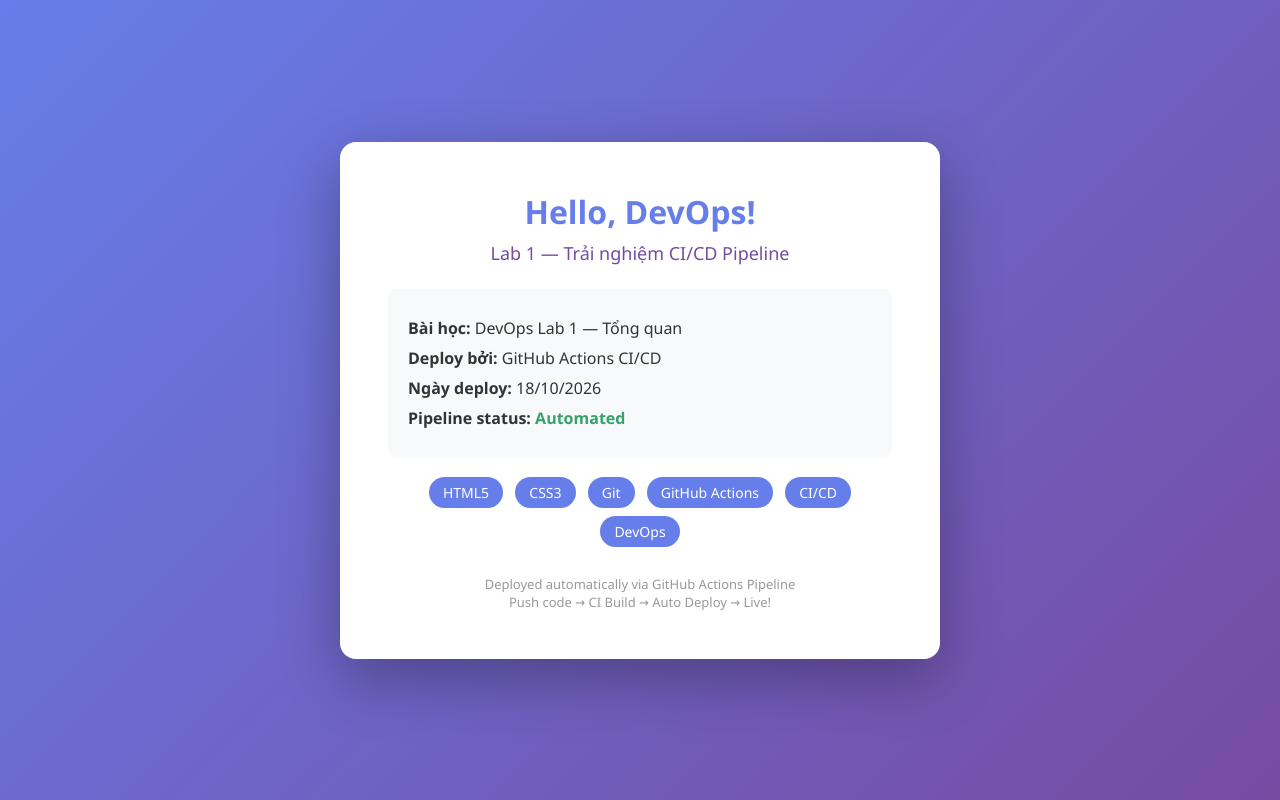
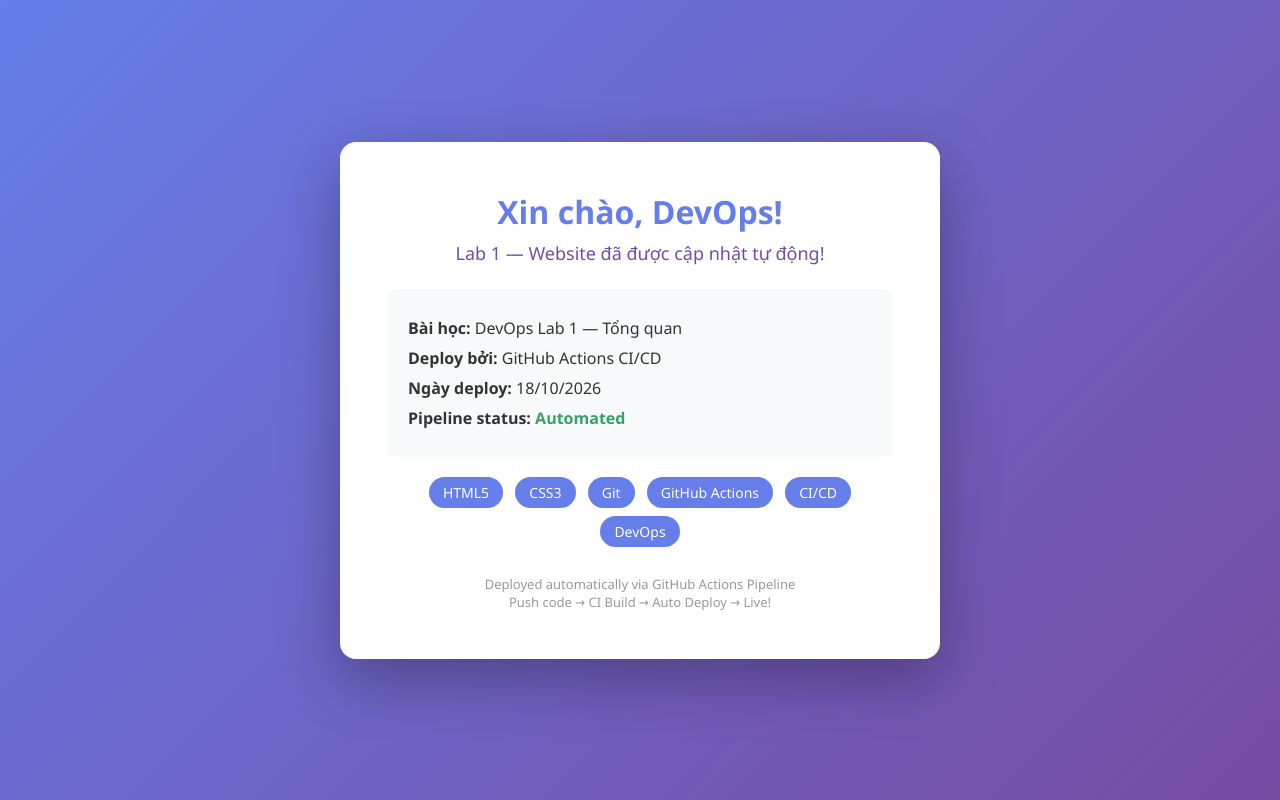
Before and after one commit to dtc235180166-mel/devops-lab1-portfolio, a plain HTML site: page index.html in a window 1280 px wide. Drawn offline with Linux system fonts and the light colour scheme.

Commit message:
Update file Index

```diff
--- a/index.html
+++ b/index.html
@@ -3,7 +3,7 @@
 <head>
     <meta charset="UTF-8">
     <meta name="viewport" content="width=device-width, initial-scale=1.0">
-    <title>DevOps Lab 1 — My Portfolio</title>
+    <title>Thuc  hanh bai 1</title>
     <style>
         * { margin: 0; padding: 0; box-sizing: border-box; }
         body {
@@ -42,8 +42,8 @@
 </head>
 <body>
     <div class="container">
-        <h1> Hello, DevOps!</h1>
-        <h2>Lab 1 — Trải nghiệm CI/CD Pipeline</h2>
+        <h1> Xin chào, DevOps!</h1>
+        <h2>Lab 1 — Website đã được cập nhật tự động! </h2>
 
         <div class="info">
             <p> <strong>Bài học:</strong> DevOps Lab 1 — Tổng quan</p>
```
